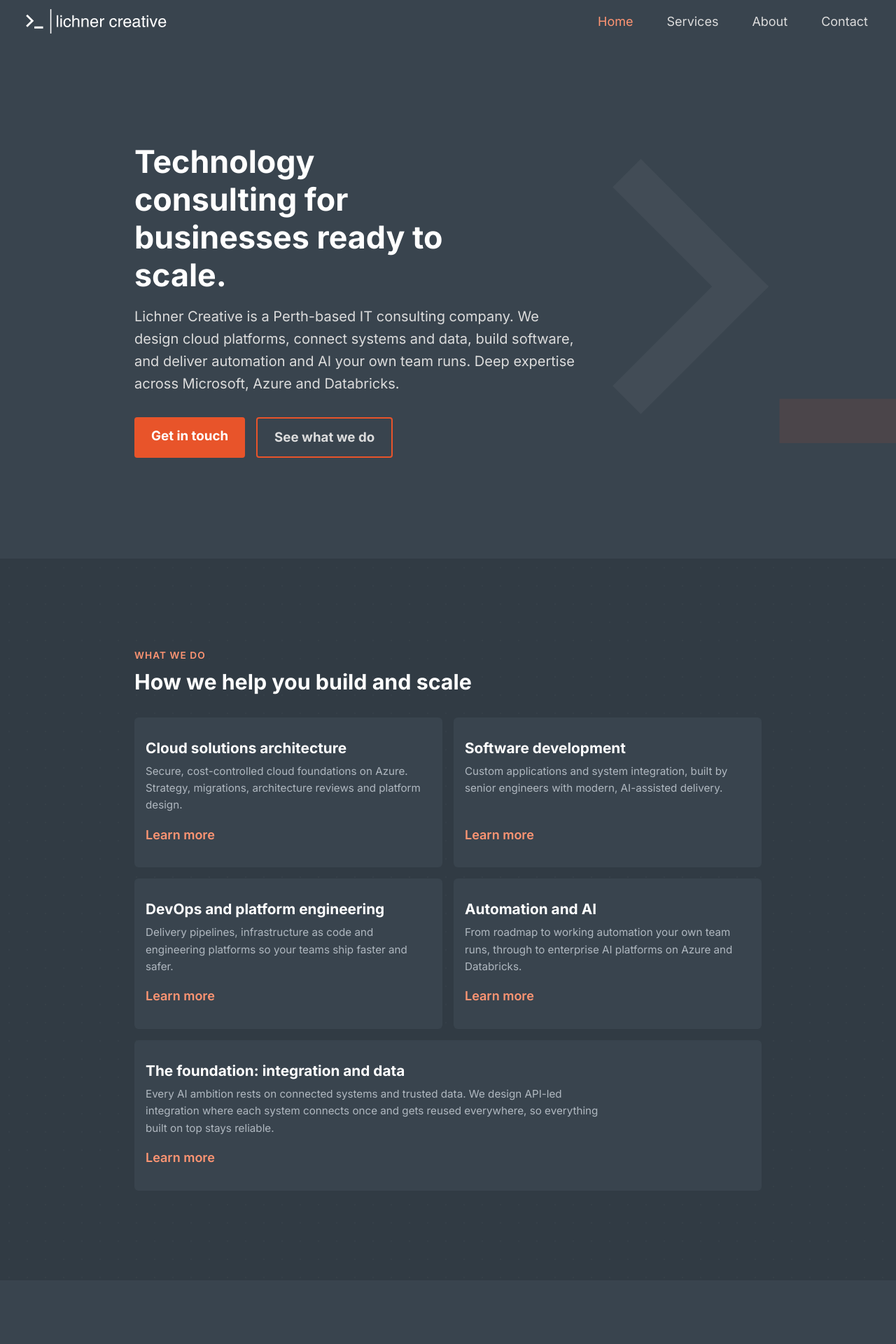
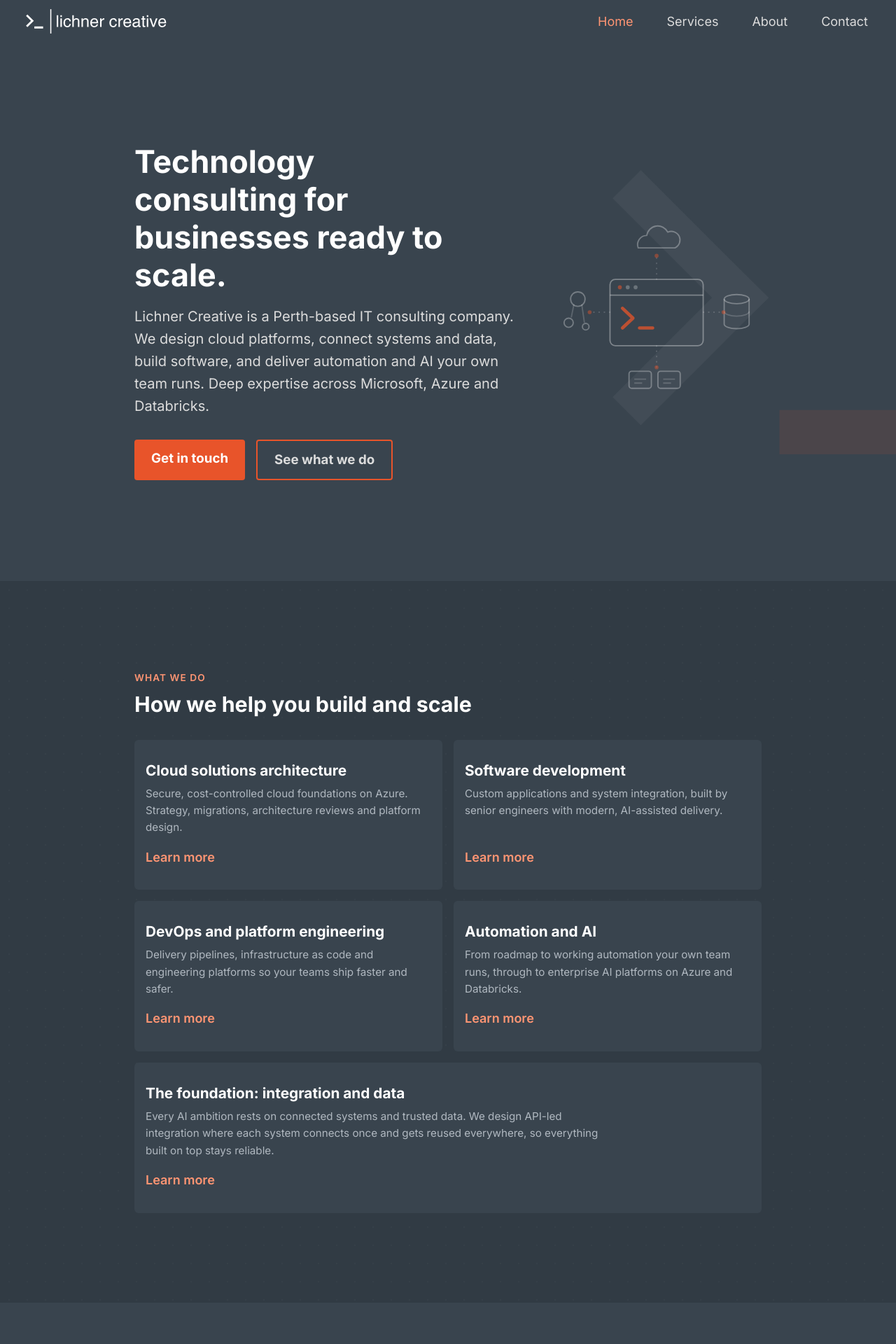
Before and after one commit to lichner/lichnercreative, a Jekyll site: the page built from index.html, in a window 1280 px wide. Shown: the top 1920 px of the page at 70% size. Built offline with Jekyll 4.4.1, drawn with Linux system fonts in a browser that asks for light colours; some of the changed text lies outside the part shown.

```diff
--- a/_config.yml
+++ b/_config.yml
@@ -32,6 +32,7 @@
   - "*.sh"
   - vendor
   - _to_delete
+  - assets/images/andreas-nerlich.jpg  # portrait source; the faded WebP is what ships
 
 # Plugins
 plugins:
--- a/_includes/footer.html
+++ b/_includes/footer.html
@@ -3,5 +3,5 @@
     <a href="mailto:info@lichnercreative.com.au">info@lichnercreative.com.au</a>
     <a href="https://www.linkedin.com/company/lichner-creative/" target="_blank" rel="noopener noreferrer">LinkedIn</a>
   </div>
-  <p>&copy; {{ site.time | date: "%Y" }} {{ site.title }}. All rights reserved. Perth, Western Australia.</p>
+  <p>&copy; {{ site.time | date: "%Y" }} {{ site.title }}. ABN 87 665 298 171. All rights reserved. Perth, Western Australia.</p>
 </footer>
--- a/_includes/schema.html
+++ b/_includes/schema.html
@@ -8,6 +8,12 @@
   "image": "{{ site.url }}/assets/images/og-image.png",
   "description": {{ site.description | jsonify }},
   "email": "info@lichnercreative.com.au",
+  "taxID": "87 665 298 171",
+  "identifier": {
+    "@type": "PropertyValue",
+    "propertyID": "ABN",
+    "value": "87 665 298 171"
+  },
   "address": {
     "@type": "PostalAddress",
     "addressLocality": "Perth",
--- a/_sass/_components.scss
+++ b/_sass/_components.scss
@@ -209,6 +209,86 @@
   }
 }
 
+// Two columns from md up: content left, architecture sketch right.
+// The sketch sits over the faint ">_" glyph, which stays as texture behind it.
+.hero__inner {
+  @include respond-to(md) {
+    display: grid;
+    grid-template-columns: minmax(0, 1fr) minmax(220px, 300px);
+    gap: $space-lg;
+    align-items: center;
+  }
+}
+
+// Architecture sketch — line-art at watermark-plus opacity. Strokes carry
+// their own transparency, so the figure needs no extra filters.
+.hero__art {
+  display: none;
+  margin: 0;
+
+  @include respond-to(md) {
+    display: block;
+    justify-self: end;
+    align-self: center;
+
+    svg {
+      display: block;
+      width: 100%;
+      max-width: 300px;
+      height: auto;
+    }
+  }
+}
+
+// About page — media-object layout: portrait in a fixed column,
+// bio text in its own column. No text wrap around the image.
+.about-grid {
+  margin-top: $space-lg;
+
+  @include respond-to(md) {
+    display: grid;
+    grid-template-columns: minmax(200px, 250px) minmax(0, 1fr);
+    gap: $space-lg;
+    align-items: start;
+    margin-top: $space-xl;
+  }
+}
+
+// Founder portrait — desaturated and slightly translucent so it settles
+// into the background. The edge fade is baked into the image alpha
+// (andreas-nerlich-hero.webp), so no mask is needed.
+.about-portrait {
+  margin: 0 0 $space-md;
+  max-width: 250px;
+
+  img {
+    display: block;
+    width: 100%;
+    height: auto;
+    filter: grayscale(70%) contrast(1.02) brightness(0.96);
+    opacity: 0.85;
+  }
+
+  figcaption {
+    margin-top: $space-sm; // clear of the portrait, below the fade
+    font-size: 0.85rem;
+    color: $color-muted;
+
+    strong {
+      display: block;
+      color: $color-white;
+    }
+  }
+}
+
+.about-bio {
+  @include respond-to(md) {
+    > p:first-child {
+      margin-top: 0;
+    }
+  }
+}
+
 .hero__title {
   max-width: 16ch;
 }
--- a/index.html
+++ b/index.html
@@ -6,7 +6,8 @@
 ---
 
 <section class="hero" aria-label="Introduction">
-  <div class="container">
+  <div class="container hero__inner">
+    <div class="hero__content">
       <h1 class="hero__title">Technology consulting for businesses ready to scale.</h1>
       <p class="hero__sub">
         Lichner Creative is a Perth-based IT consulting company. We design
@@ -18,6 +19,63 @@
         <a href="{{ '/contact/' | relative_url }}" class="btn">Get in touch</a>
         <a href="{{ '/services/' | relative_url }}" class="btn btn--ghost">See what we do</a>
       </div>
+    </div>
+    <figure class="hero__art" aria-hidden="true">
+      <!-- Architecture sketch: systems connected through a hub into a terminal -->
+      <svg viewBox="0 0 320 320" xmlns="http://www.w3.org/2000/svg" fill="none">
+        <!-- connection lines -->
+        <g stroke="rgba(255,255,255,0.22)" stroke-width="1.5" stroke-dasharray="1 7" stroke-linecap="round">
+          <path d="M160 110 V74"/>
+          <path d="M231 160 H262"/>
+          <path d="M160 211 V244"/>
+          <path d="M89 160 H58"/>
+        </g>
+        <!-- cloud, top -->
+        <g stroke="rgba(255,255,255,0.30)" stroke-width="2" stroke-linecap="round" stroke-linejoin="round">
+          <path d="M132 62 a14 14 0 0 1 13 -19 a17 17 0 0 1 32 -5 a13 13 0 0 1 11 24 z"/>
+        </g>
+        <!-- database, right -->
+        <g stroke="rgba(255,255,255,0.30)" stroke-width="2">
+          <ellipse cx="282" cy="140" rx="19" ry="7"/>
+          <path d="M263 140 v38 a19 7 0 0 0 38 0 v-38"/>
+          <path d="M263 159 a19 7 0 0 0 38 0" stroke="rgba(255,255,255,0.18)"/>
+        </g>
+        <!-- systems, bottom -->
+        <g stroke="rgba(255,255,255,0.30)" stroke-width="2">
+          <rect x="118" y="250" width="34" height="26" rx="4"/>
+          <rect x="162" y="250" width="34" height="26" rx="4"/>
+          <path d="M126 262 h18 M126 268 h12" stroke="rgba(255,255,255,0.18)"/>
+          <path d="M170 262 h18 M170 268 h12" stroke="rgba(255,255,255,0.18)"/>
+        </g>
+        <!-- api nodes, left -->
+        <g stroke="rgba(255,255,255,0.30)" stroke-width="2">
+          <circle cx="40" cy="140" r="11"/>
+          <circle cx="26" cy="176" r="7"/>
+          <circle cx="52" cy="182" r="5"/>
+          <path d="M34 148 l-4 20 M46 148 l4 28" stroke="rgba(255,255,255,0.18)"/>
+        </g>
+        <!-- terminal window, centre -->
+        <g stroke="rgba(255,255,255,0.34)" stroke-width="2">
+          <rect x="89" y="110" width="142" height="101" rx="8"/>
+          <path d="M89 134 h142"/>
+        </g>
+        <circle cx="104" cy="122" r="3" fill="rgba(232,84,42,0.55)"/>
+        <circle cx="116" cy="122" r="3" fill="rgba(255,255,255,0.25)"/>
+        <circle cx="128" cy="122" r="3" fill="rgba(255,255,255,0.25)"/>
+        <!-- prompt mark, accent -->
+        <g stroke="rgba(232,84,42,0.75)" stroke-width="5" stroke-linecap="round" stroke-linejoin="round">
+          <path d="M108 154 l16 15 l-16 15"/>
+          <path d="M134 184 h20"/>
+        </g>
+        <!-- endpoint dots -->
+        <g fill="rgba(232,84,42,0.45)">
+          <circle cx="160" cy="74" r="3"/>
+          <circle cx="262" cy="160" r="3"/>
+          <circle cx="160" cy="244" r="3"/>
+          <circle cx="58" cy="160" r="3"/>
+        </g>
+      </svg>
+    </figure>
   </div>
 </section>
 
```
Also changed, not shown: pages/about.md (+17 -0 lines), assets/images/andreas-nerlich-hero.webp (added), assets/images/andreas-nerlich.jpg (added). Lines whose indentation alone changed are shown as unchanged.
